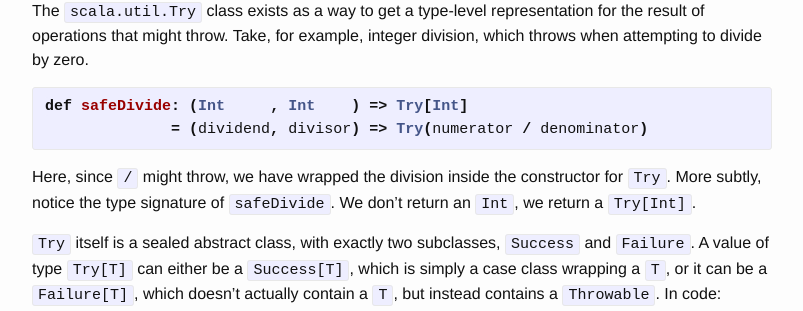
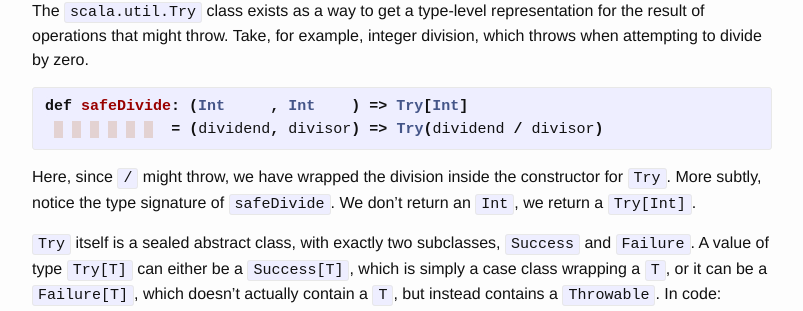
Before and after one commit to friedbrice/friedbrice.github.io, a Jekyll site: the page built from _posts/2017-01-15-scala-try-is-broken.md, in a window 1280 px wide and 900 px high, scrolled down 346 px. Shown: the part 139-450 px from the top of the window, without its empty margins (238-1041 px from the left). Built offline with Jekyll 4.4.1, drawn with Linux system fonts in a browser that asks for light colours; comment, search, counter and statistics services are not loaded.

Commit message:
Update 2017-01-15-scala-try-is-broken.md

```diff
--- a/_posts/2017-01-15-scala-try-is-broken.md
+++ b/_posts/2017-01-15-scala-try-is-broken.md
@@ -27,7 +27,7 @@ Take, for example, integer division, which throws when attempting to divide by z
 
 {% highlight scala %}
 def safeDivide: (Int     , Int    ) => Try[Int]
-              = (dividend, divisor) => Try(numerator / denominator)
+              = (dividend, divisor) => Try(dividend / divisor)
 {% endhighlight %}
 
 Here, since `/` might throw, we have wrapped the division inside the constructor for `Try`.
```
